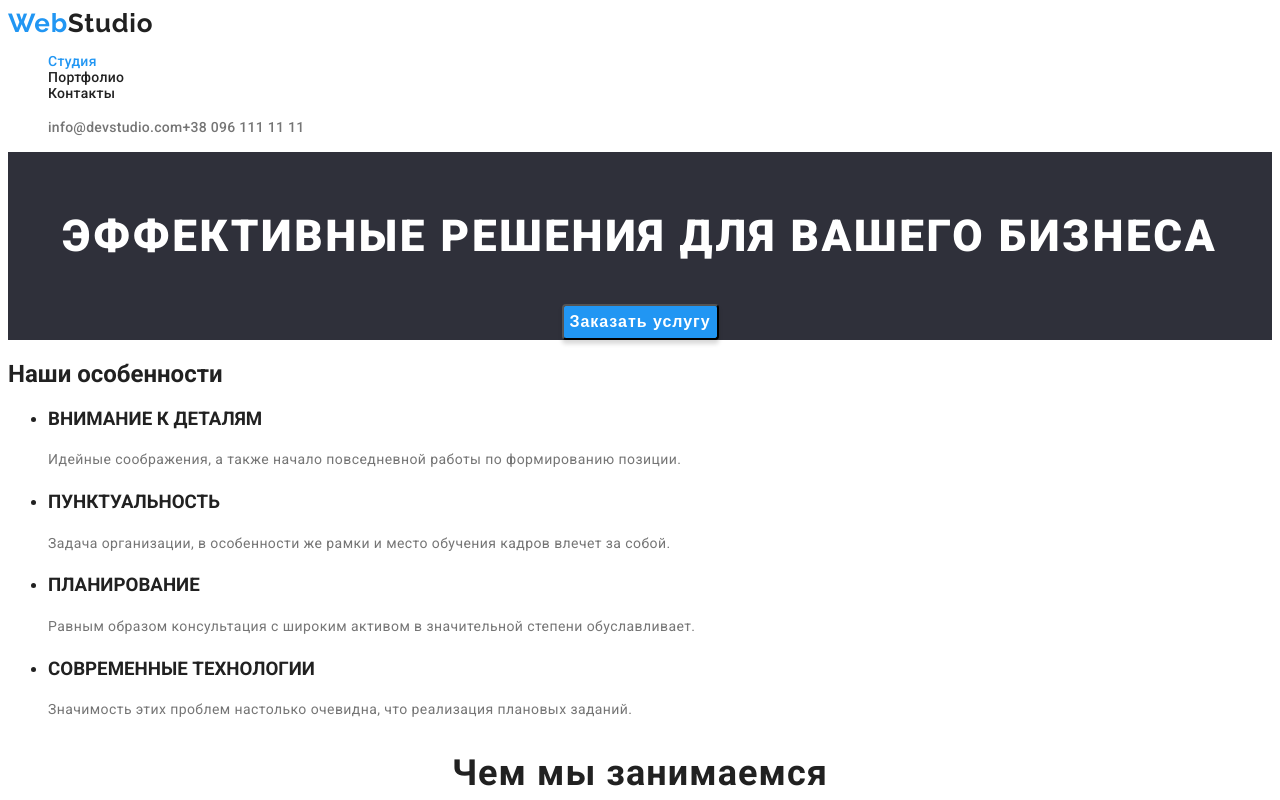
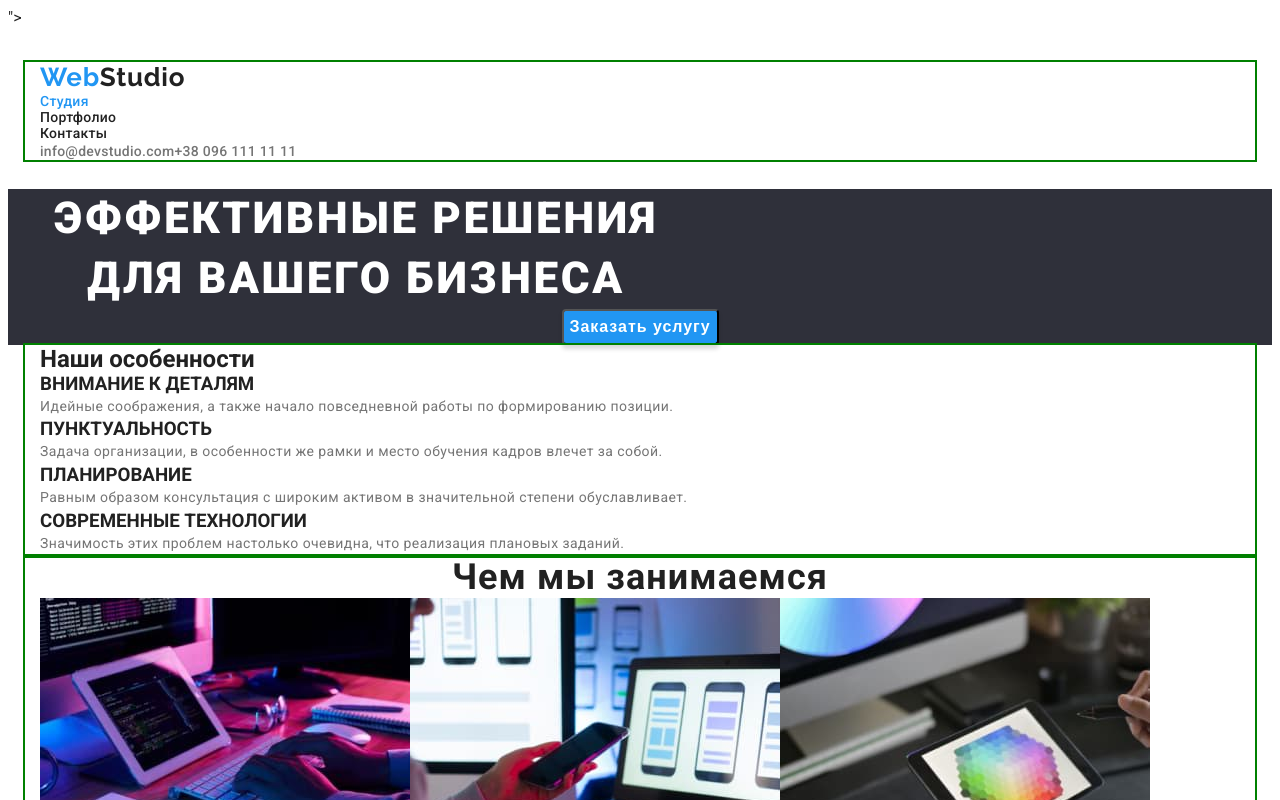
Before and after one commit to dmkarelia31/goit-markup-hw-02, a plain HTML site: page index.html in a window 1280 px wide. Shown: the top 800 px of the page. Drawn offline with Linux system fonts and the light colour scheme.

Commit message:
подготовка к ДЗ-3

```diff
--- a/css/style.css
+++ b/css/style.css
@@ -5,6 +5,35 @@
   --main-bg-color: #fff;
   --main-logo-color: #2196f3;
 }
+
+p, h1, h2, h3, h4, h5, h6 {
+  margin: 0;
+}
+
+ul{
+  margin: 0;
+  padding: 0;
+  list-style: none;
+}
+
+button {
+  cursor: pointer;
+}
+
+.container {
+  width: 1200px;
+  padding-left: 15px;
+  padding-right: 15px;
+  margin: 0 auto;
+  outline: 2px solid green;
+
+}
+
+.section {
+  padding-top: 94px;
+  padding-bottom: 94px;
+}
+
 body {
   background-color: #fff;
   color: #212121;
@@ -12,6 +41,13 @@ body {
 }
 
 /* Шапка: логотип, меню, контакты */
+
+.header {
+
+  padding-top: 35px;
+  padding-bottom: 29px;
+}
+
 .header-logo {
   font-family: "Raleway";
   font-weight: 700;
@@ -31,7 +67,6 @@ font-weight: 500;
 font-size: 14px;
 line-height: 1,14;
 letter-spacing: 0.02em;
-
 list-style: none;
 }
 .nav-btn {
@@ -52,7 +87,7 @@ list-style: none;
 
 .contact {
   list-style: none;
-  display: flex;
+display: flex;
 }
 
 .contact :hover,
@@ -69,11 +104,15 @@ list-style: none;
 }
 
 /* Герой */
+
+
 .hero {
+  background-color: #2f303a;
   text-align: center;
-  background-color: #2f303a;
 }
 .hero-text {
+  width: 696px;
+
   font-weight: 900;
   font-size: 44px;
   line-height: 1.36;
@@ -81,8 +120,11 @@ list-style: none;
   letter-spacing: 0.06em;
   text-transform: uppercase;
   color: #ffffff;
+
+
 }
 .hero-btn {
+
   background: #2196f3;
   box-shadow: 0px 4px 4px rgba(0, 0, 0, 0.15);
   border-radius: 4px;
@@ -96,14 +138,18 @@ list-style: none;
 }
 
 /* Features */
+
+.features{
+
+}
 .features li h3 {
   list-style: none;
   text-transform: uppercase;
-
+}
 
 }
 
-}
+
 .features-title {
   font-weight: bold;
   font-size: 14px;
@@ -118,6 +164,8 @@ list-style: none;
   letter-spacing: 0.03em;
   color: #757575;
 }
+
+
 /* Чем мы занимаемся */
 .works-title {
   font-weight: 700;
@@ -191,6 +239,9 @@ color: var(--main-text-color);
   color: var(--main-text-color);
   cursor: pointer;
   border: 1px solid black;
+  border-radius: 4px;
+  margin-right: 3px;
+  margin-bottom: 5px;
 }
 
 .filter-list :hover {
--- a/index.html
+++ b/index.html
@@ -10,6 +10,7 @@
     <link
         href="https://fonts.googleapis.com/css2?family=Raleway:wght@400;700&family=Roboto:wght@400;500;700;900&display=swap"
         rel="stylesheet">
+    <link rel="stylesheet" href="href="https://cdnjs.cloudflare.com/ajax/libs/modern-normalize/1.1.0/modern-normalize.min.css">">
     <link href="./css/style.css" rel="stylesheet"/>
 
 </head>
@@ -17,8 +18,10 @@
 <body>
 
 <!-- Шапка: логотип, меню, контакты -->
-<header>
-    <a class="header-logo" href="/index.html">Web<span class="header-logo-color">Studio</span></a>
+
+<header class="header">
+    <div class="container">
+    <a class="header-logo" href="./index.html">Web<span class="header-logo-color">Studio</span></a>
     <nav class="header-nav">
         <ul class="nav-list">
             <li><a class="nav-btn current" href="./index.html">Студия</a> </li>
@@ -31,18 +34,23 @@
         <li><a class="header-contact" href="mailto:info@devstudio.com">info@devstudio.com</a></li>
         <li><a class="header-contact" href="tel:+380961111111">+38 096 111 11 11</a></li>
     </ul>
+    </div>
 </header>
+
 
 <!-- Герой -->
 <main>
     <section class="hero">
-        <img src="" alt="" width="1600">
-        <h1 class="hero-text">Эффективные решения для вашего бизнеса</h1>
-        <button class="hero-btn text" type="button">Заказать услугу</button>
+        <div class="hero">
+
+            <h1 class="hero-text">Эффективные решения для вашего бизнеса</h1>
+            <button class="hero-btn text" type="button">Заказать услугу</button>
+        </div>
     </section>
 
 <!--Преимущества работы с нами-->
 <section class="features">
+    <div class="container">
     <h2>Наши особенности</h2>
 
     <ul>
@@ -63,10 +71,12 @@
             <p>Значимость этих проблем настолько очевидна, что реализация плановых заданий.</p>
         </li>
     </ul>
+    </div>
 </section>
 
 <!-- Чем мы занимаемся -->
 <section class="works">
+    <div class="container">
     <h2 class="works-title">Чем мы занимаемся</h2>
     <ul class="works-img">
            <li>
@@ -79,10 +89,12 @@
                <img src="./images/box3.jpg" alt="Создание дизайна" width="370">
            </li>
     </ul>
+    </div>
         </section>
 
 <!-- Наша Команда -->
 <section class="team">
+    <div class="container">
     <h2 class="team-title">Наша команда</h2>
     <ul class="team-person">
         <li>
@@ -106,13 +118,15 @@
             <p lang="en">UI Designer</p>
         </li>
     </ul>
+    </div>
 </section>
 </main>
 
 <!-- Footer -->
 
 <Footer class="footer">
-    <a class="footer-logo" href="/index.html">Web<span class="footer-logo-color">Studio</span></a>
+    <div class="container">
+    <a class="footer-logo" href="./index.html">Web<span class="footer-logo-color">Studio</span></a>
     <address class="contact">
         <ul class="footer-item">
             <li>
@@ -128,6 +142,7 @@
             </li>
         </ul>
     </address>
+    </div>
 </Footer>
 
 </body>
```
Also changed, not shown: portfolio.html (+9 -3 lines).
